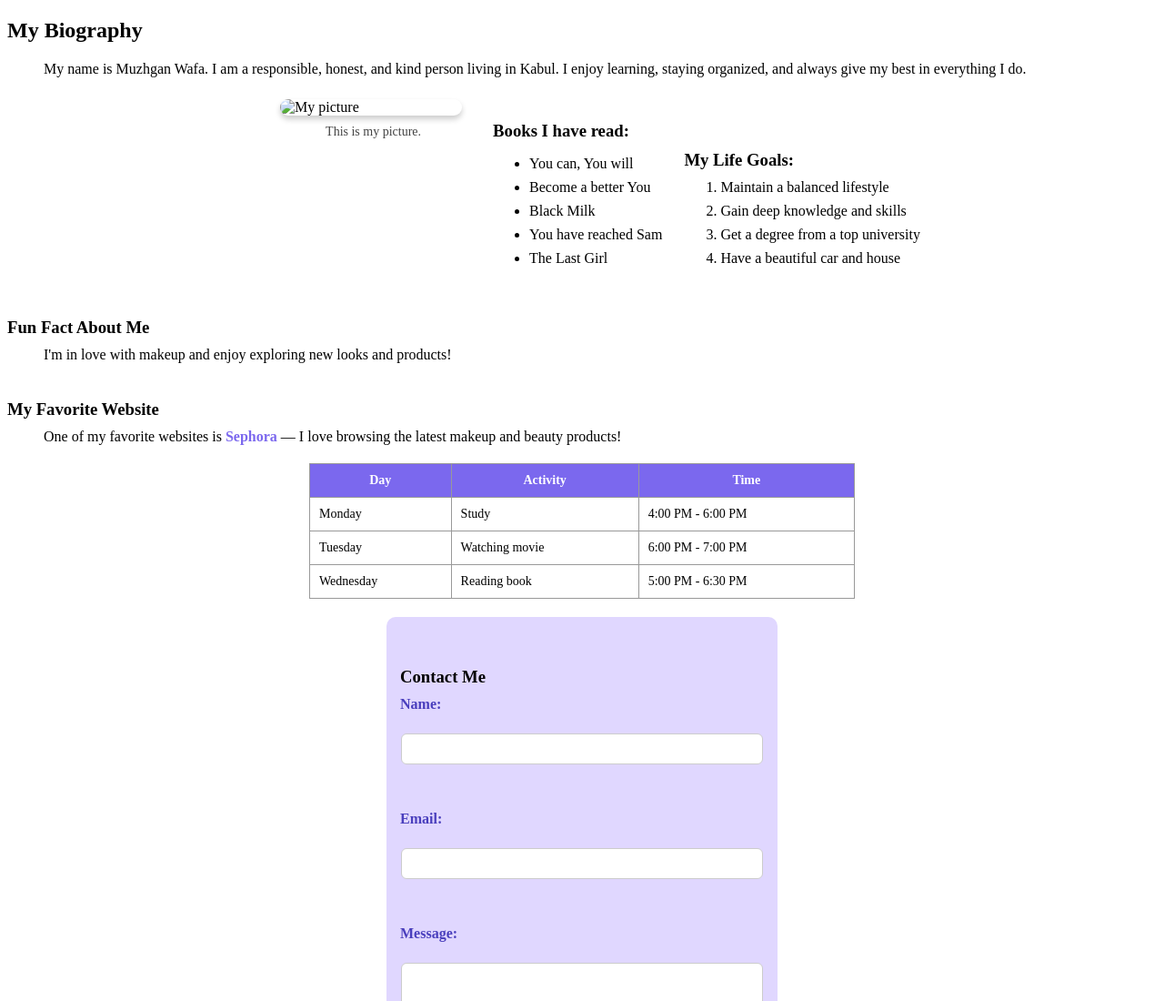
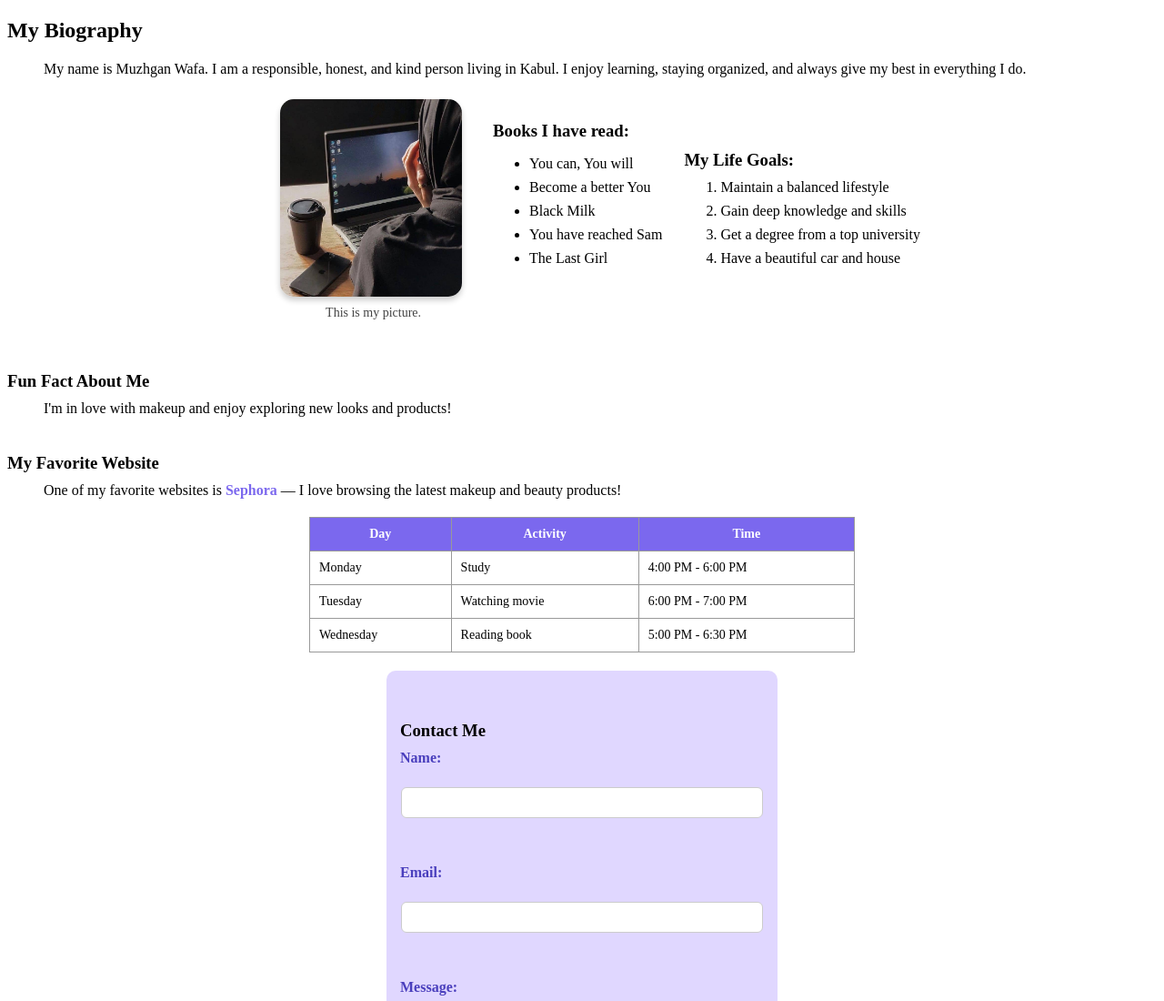
Before and after one commit to muzhganwafa/personal-webpage, a plain HTML site: page index.html in a window 1280 px wide. Shown: the top 1100 px of the page at 91% size. Drawn offline with Linux system fonts and the light colour scheme.

Commit message:
Update index.html

```diff
--- a/index.html
+++ b/index.html
@@ -13,7 +13,7 @@
 
 
     <figure style="display: inline-block; vertical-align: top; margin-right: 30px; text-align: left;">
-      <img src="Muzhgan.jpg" alt="My picture" style="width: 200px; border-radius: 15px; box-shadow: 0 4px 6px rgba(0,0,0,0.2);">
+      <img src="my picture.jpg" alt="My picture" style="width: 200px; border-radius: 15px; box-shadow: 0 4px 6px rgba(0,0,0,0.2);">
       <figcaption style="margin-top: 8px; margin-left: 50px; font-size: 14px; color: #444;">This is my picture.</figcaption>
     </figure>
 
```
